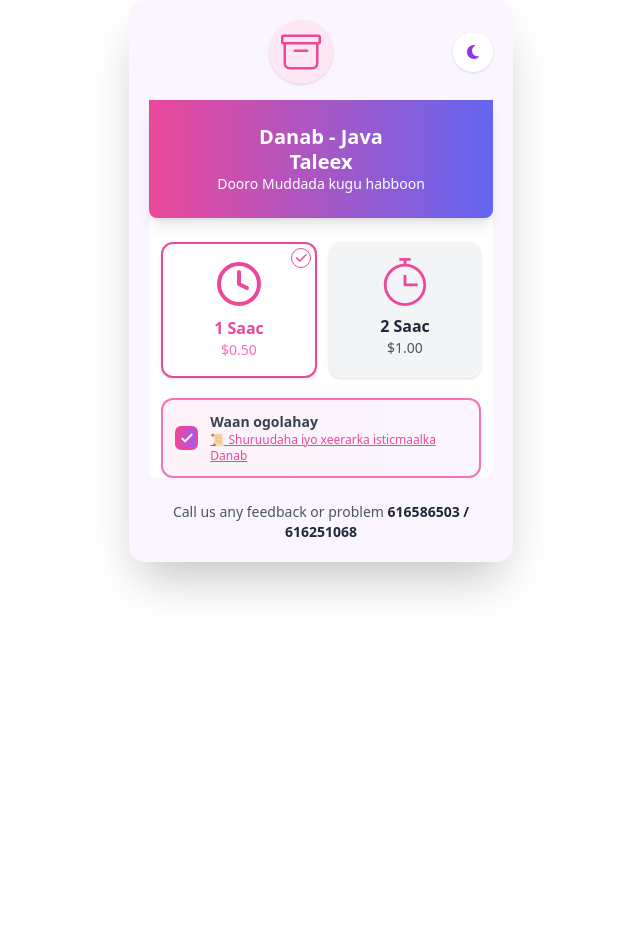
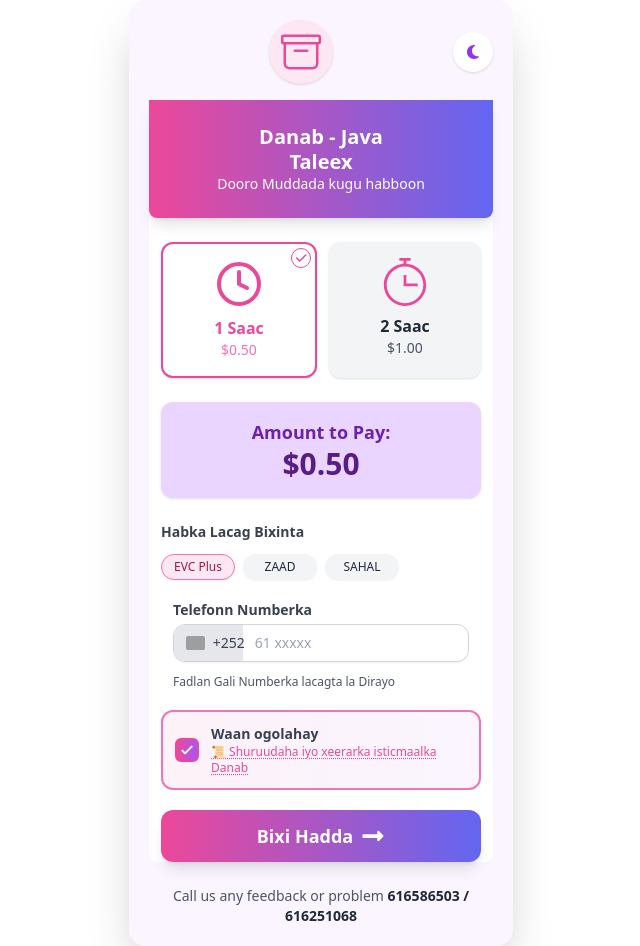
Before and after one commit to abdfthsaid/Java_Taleex_03, a React (Vite) app: page / in a window 1280 px wide. Shown: the whole page, without its empty margins (319-959 px from the left). Before the commit the page ends 800 px from the top, so only its background shows below. Built offline with nearby package versions, Linux system fonts and the light colour scheme; grey boxes are pictures that could not be loaded.

Commit message:
Update PaymentSection.jsx
rules updated

```diff
--- a/src/components/PaymentSection.jsx
+++ b/src/components/PaymentSection.jsx
@@ -9,7 +9,7 @@
   const [errorMessage, setErrorMessage] = useState("");
   const [reason, setReason] = useState("");
   const [batteryInfo, setBatteryInfo] = useState(null);
-  const [isSubmitting, setIsSubmitting] = useState(false);
+  const [isSubmitting, setIsSubmitting] = useState(false); // 🛡️ Prevent double-click
 
   const [phone, setPhone] = useState("");
   const [agree1, setAgree1] = useState(true);
@@ -17,37 +17,42 @@
   const [errors, setErrors] = useState({});
 
   const handlePayment = async () => {
-    if (isSubmitting) return;
+    // 🛡️ PREVENT DOUBLE-CLICK
+    if (isSubmitting) {
+      console.log("⚠️ Payment already in progress, ignoring click");
+      return;
+    }
     setIsSubmitting(true);
-
     const number = phone;
     const amount = parseFloat(selectedAmount.replace("$", ""));
     let isSuccess = false;
 
     try {
+      // Check if phone number is blacklisted
       const blacklistCheck = await axios.get(
         `https://phase2backeend-ptsd.onrender.com/api/blacklist/check/${number}`,
-        { validateStatus: () => true }
+        { validateStatus: () => true },
       );
 
       if (blacklistCheck.data?.isBlacklisted) {
         setProcessingStatus("failed");
         setReason("BLACKLISTED");
         setErrorMessage(
-          "Macamiil waxa kugu maqan battery hore fadlan soo celi midkaas"
+          "Macamiil waxa kugu maqan battery hore fadlan soo celi midkaas",
         );
-        setIsSubmitting(false);
+        setIsSubmitting(false); // 🛡️ Reset to allow retry
         return;
       }
 
-      // ✅ KEEP STATION 03
       const res = await axios.post(
         "https://phase2backeend-ptsd.onrender.com/api/pay/03",
         {
           phoneNumber: number,
           amount: amount,
         },
-        { validateStatus: () => true }
+        {
+          validateStatus: () => true, // Prevent axios from throwing error on 400/500
+        },
       );
 
       const data = res.data;
@@ -57,23 +62,25 @@
         setBatteryInfo({ battery_id: data.battery_id, slot_id: data.slot_id });
         isSuccess = true;
       } else if (data.error) {
+        // Handle backend error messages
         setProcessingStatus("failed");
         const errorMsg = data.error;
 
+        // Detect specific error types from message
         if (errorMsg.includes("No available battery")) {
           setReason("NO_BATTERY_AVAILABLE");
           setErrorMessage(
-            "Ma jiro baytari diyaar ah hadda, fadlan mar kale isku day"
+            "Ma jiro baytari diyaar ah hadda, fadlan mar kale isku day",
           );
         } else if (errorMsg.includes("already have an active rental")) {
           setReason("ALREADY_RENTED");
           setErrorMessage(
-            "Waxaad hore u haysataa battery, fadlan soo celi midkaas ka hor intaadan mid kale kireysanin"
+            "Waxaad hore u haysataa battery, fadlan soo celi midkaas ka hor intaadan mid kale kireysanin",
           );
         } else if (errorMsg.includes("battery is already rented")) {
           setReason("BATTERY_TAKEN");
           setErrorMessage(
-            "Battery-gan waa la kireystay, fadlan mar kale isku day"
+            "Battery-gan waa la kireystay, fadlan mar kale isku day",
           );
         } else if (errorMsg.includes("Payment not approved")) {
           setReason("PAYMENT_FAILED");
@@ -84,26 +91,28 @@
         ) {
           setReason("BLACKLISTED");
           setErrorMessage(
-            "Macamiil waxa kugu maqan battery hore fadlan soo celi midkaas"
+            "Macamiil waxa kugu maqan battery hore fadlan soo celi midkaas",
           );
         } else {
           setReason("PAYMENT_FAILED");
           setErrorMessage(errorMsg);
         }
       } else {
+        // Fallback for other error cases
         setProcessingStatus("failed");
         setReason("unknown_error");
         setErrorMessage("Khalad dhacay, fadlan mar kale isku day");
       }
-
+      // 🛡️ Reset isSubmitting for failed payments (allow retry)
       if (!isSuccess) {
         setIsSubmitting(false);
       }
     } catch (err) {
+      // Catch block will rarely be triggered now unless there is a network failure
       setProcessingStatus("failed");
       setReason("network_error");
       setErrorMessage("Network error, please try again.");
-      setIsSubmitting(false);
+      setIsSubmitting(false); // 🛡️ Reset on error
     }
 
     if (isSuccess) {
@@ -115,12 +124,15 @@
         setBatteryInfo(null);
         setPhone("");
         setAgree1(false);
-        setIsSubmitting(false);
+        setIsSubmitting(false); // 🛡️ Reset on success
+
         setErrors({});
         selectMethod(null);
       }, 3000);
     }
   };
+
+  const isActiveMethod = (method) => selectedMethod === method;
 
   const validate = () => {
     const newErrors = {};
@@ -130,7 +142,15 @@
     if (!agree1) {
       newErrors.agree1 = "Fadlan ogolow shuruudaha koowaad";
     }
+
     return newErrors;
+  };
+
+  const getplaceholders_Input = () => {
+    if (selectedMethod === "EVC Plus") return "61 xxxxx";
+    if (selectedMethod === "ZAAD") return "63 xxxxx";
+    if (selectedMethod === "SAHAL") return "37 xxxxx";
+    return "Telefoon Numberka";
   };
 
   const handlePay = () => {
@@ -156,7 +176,75 @@
         />
       )}
 
-      {/* Modern Styled Checkbox */}
+      {/* Amount to Pay */}
+      <div className="py-4 mt-6 ml-3 mr-3 text-center bg-purple-200 shadow rounded-xl dark:bg-purple-800">
+        <p className="text-lg font-semibold text-purple-800 dark:text-purple-200">
+          Amount to Pay:
+        </p>
+        <p className="text-3xl font-extrabold text-purple-900 dark:text-white">
+          {selectedAmount}
+        </p>
+      </div>
+
+      {/* Payment Method */}
+      <div className="mt-6 ml-3 mr-3">
+        <p className="mb-3 text-sm font-semibold text-gray-700 dark:text-gray-300">
+          Habka Lacag Bixinta
+        </p>
+        <div className="grid grid-cols-4 gap-2 text-xs font-medium text-center">
+          {["EVC Plus", "ZAAD", "SAHAL"].map((method) => (
+            <button
+              key={method}
+              onClick={() => selectMethod(method)}
+              className={`px-2 py-1 rounded-full shadow-sm border ${
+                isActiveMethod(method)
+                  ? "bg-pink-100 text-pink-800 border-pink-400 active-method dark:bg-pink-700 dark:text-pink-200 dark:border-pink-600"
+                  : "bg-gray-100 dark:bg-gray-700 dark:text-gray-300 border-transparent"
+              }`}
+            >
+              {method}
+            </button>
+          ))}
+        </div>
+      </div>
+
+      {/* Phone Number Input */}
+      <div className="mt-5 ml-3 mr-3">
+        <label className="block mb-1 ml-3 mr-3 text-sm font-semibold text-gray-700 dark:text-gray-300">
+          Telefonn Numberka
+        </label>
+        <div
+          className={`flex items-center ml-3 mr-3 overflow-hidden border rounded-xl shadow-sm focus-within:ring-2 ring-pink-100 ${
+            errors.phone
+              ? "border-red-500"
+              : "border-gray-300 dark:border-gray-700 dark:focus-within:ring-pink-300"
+          }`}
+        >
+          <span className="flex items-center gap-2 px-3 py-2 text-sm text-gray-700 bg-gray-200 dark:bg-gray-700 dark:text-gray-200">
+            <img
+              src="https://flagcdn.com/w40/so.png"
+              alt="SO"
+              className="w-5 h-3.5 rounded-sm"
+            />
+            +252
+          </span>
+          <input
+            type="number"
+            value={phone}
+            onChange={(e) => setPhone(e.target.value)}
+            className="w-full px-3 py-2 text-sm bg-transparent outline-none dark:text-white"
+            placeholder={getplaceholders_Input()}
+          />
+        </div>
+        {errors.phone && (
+          <p className="mt-1 ml-3 text-xs text-red-500">{errors.phone}</p>
+        )}
+        <label className="flex items-center mt-3 ml-3 mr-3 text-xs text-gray-600 dark:text-gray-400">
+          Fadlan Gali Numberka lacagta la Dirayo
+        </label>
+      </div>
+
+      {/* Checkboxes */}
       <div className="mx-3 mt-5">
         <div
           onClick={() => setAgree1(!agree1)}
@@ -166,8 +254,9 @@
               : "border-gray-200 bg-white dark:bg-gray-800 dark:border-gray-600 hover:border-pink-200 dark:hover:border-pink-700"
           } ${errors.agree1 ? "border-red-400 dark:border-red-500" : ""}`}
         >
+          {/* Custom Checkbox */}
           <div
-            className={`flex items-center justify-center w-6 h-6 rounded-md border-2 transition-all duration-200 ${
+            className={`flex items-center justify-center w-6 h-6 rounded-md border-2 transition-all duration-200 flex-shrink-0 ${
               agree1
                 ? "bg-gradient-to-r from-pink-500 to-purple-500 border-pink-500"
                 : "border-gray-300 dark:border-gray-500 bg-white dark:bg-gray-700"
@@ -190,6 +279,7 @@
             )}
           </div>
 
+          {/* Label Content */}
           <div className="flex flex-col">
             <span className="text-sm font-semibold text-gray-700 dark:text-gray-200">
               Waan ogolahay
@@ -199,16 +289,41 @@
               target="_blank"
               rel="noopener noreferrer"
               onClick={(e) => e.stopPropagation()}
-              className="text-xs font-medium text-pink-500 underline transition hover:text-pink-600 dark:text-pink-400 dark:hover:text-pink-300"
+              className="text-xs font-medium text-pink-500 underline transition hover:text-pink-600 dark:text-pink-400 dark:hover:text-pink-300 decoration-dotted underline-offset-2"
             >
               📜 Shuruudaha iyo xeerarka isticmaalka Danab
             </a>
           </div>
         </div>
-
         {errors.agree1 && (
           <p className="mt-1 ml-1 text-xs text-red-500">{errors.agree1}</p>
         )}
+      </div>
+
+      {/* <div className="flex items-start mt-5 ml-3 mr-3 space-x-2">
+        <input
+          type="checkbox"
+          checked={agree2}
+          onChange={(e) => setAgree2(e.target.checked)}
+          className="w-4 h-4 mt-0.5"
+        />
+        <span className="text-xs font-semibold text-gray-700 dark:text-gray-300">
+          Qofkale shuruudaha iyo xeerarka isticmaala Danab
+          {errors.agree2 && (
+            <p className="mt-1 text-xs text-red-500">{errors.agree2}</p>
+          )}
+        </span>
+      </div> */}
+
+      {/* Pay Button */}
+      <div className="ml-3 mr-3">
+        <button
+          onClick={handlePay}
+          className="flex items-center justify-center w-full gap-2 py-3 mt-5 text-lg font-bold text-white transition shadow-lg bg-gradient-to-r from-pink-500 to-indigo-500 rounded-xl hover:scale-105"
+        >
+          Bixi Hadda
+          <FaLongArrowAltRight className="w-6 h-6" />
+        </button>
       </div>
     </>
   );
```
